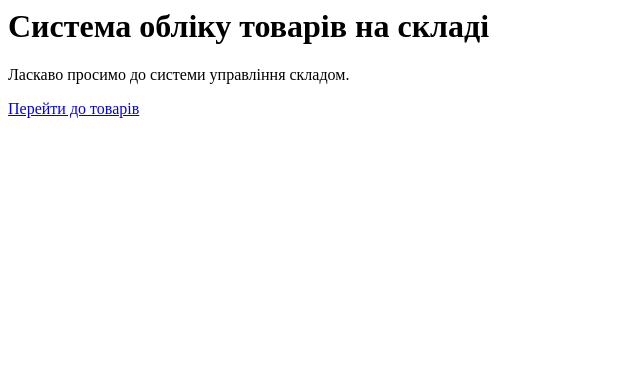
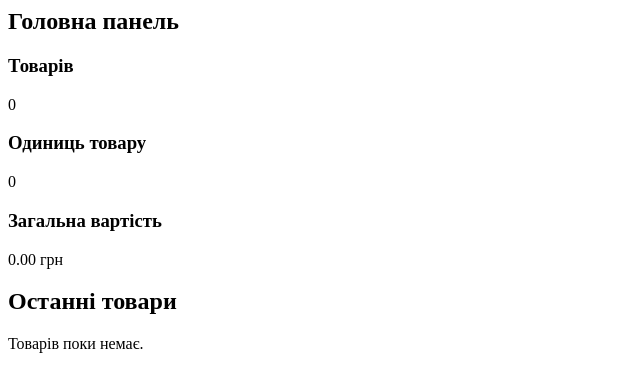
Before and after one commit to AnnaKlymchuk6/inventory-management-system, a PHP site: page /home.php in a window 1280 px wide. Shown: the top 392 px of the page, without its empty margins (0-640 px from the left). Run offline with PHP 8.4, Linux system fonts and the light colour scheme; data that the repository does not hold is empty.

Commit message:
Add dashboard statistics

```diff
--- a/app/Views/home.php
+++ b/app/Views/home.php
@@ -1,7 +1,37 @@
-<h1>Система обліку товарів на складі</h1>
+<h2>Головна панель</h2>
 
-<p>Ласкаво просимо до системи управління складом.</p>
+<div class="dashboard">
 
-<a href="/inventory-management-system/public/products">
-    Перейти до товарів
-</a>
+    <div class="card">
+        <h3>Товарів</h3>
+        <p><?= $statistics['total_products'] ?? 0 ?></p>
+    </div>
+
+    <div class="card">
+        <h3>Одиниць товару</h3>
+        <p><?= $statistics['total_quantity'] ?? 0 ?></p>
+    </div>
+
+    <div class="card">
+        <h3>Загальна вартість</h3>
+        <p><?= number_format($statistics['total_value'] ?? 0, 2) ?> грн</p>
+    </div>
+</div>
+
+<h2>Останні товари</h2>
+
+<?php if (empty($latestProducts)): ?>
+    <p>Товарів поки немає.</p>
+<?php endif; ?>
+
+<?php foreach ($latestProducts as $product): ?>
+
+    <div class="product-card">
+        <h3><?= htmlspecialchars($product['name']) ?></h3>
+
+        <p>Кількість:<?= $product['quantity'] ?></p>
+
+        <p>Ціна:<?= $product['price'] ?> грн</p>
+    </div>
+
+<?php endforeach; ?>
```
Also changed, not shown: app/Controllers/HomeController.php (+16 -1 lines), app/Models/Product.php (+18 -0 lines), public/css/style.css (+31 -0 lines).
